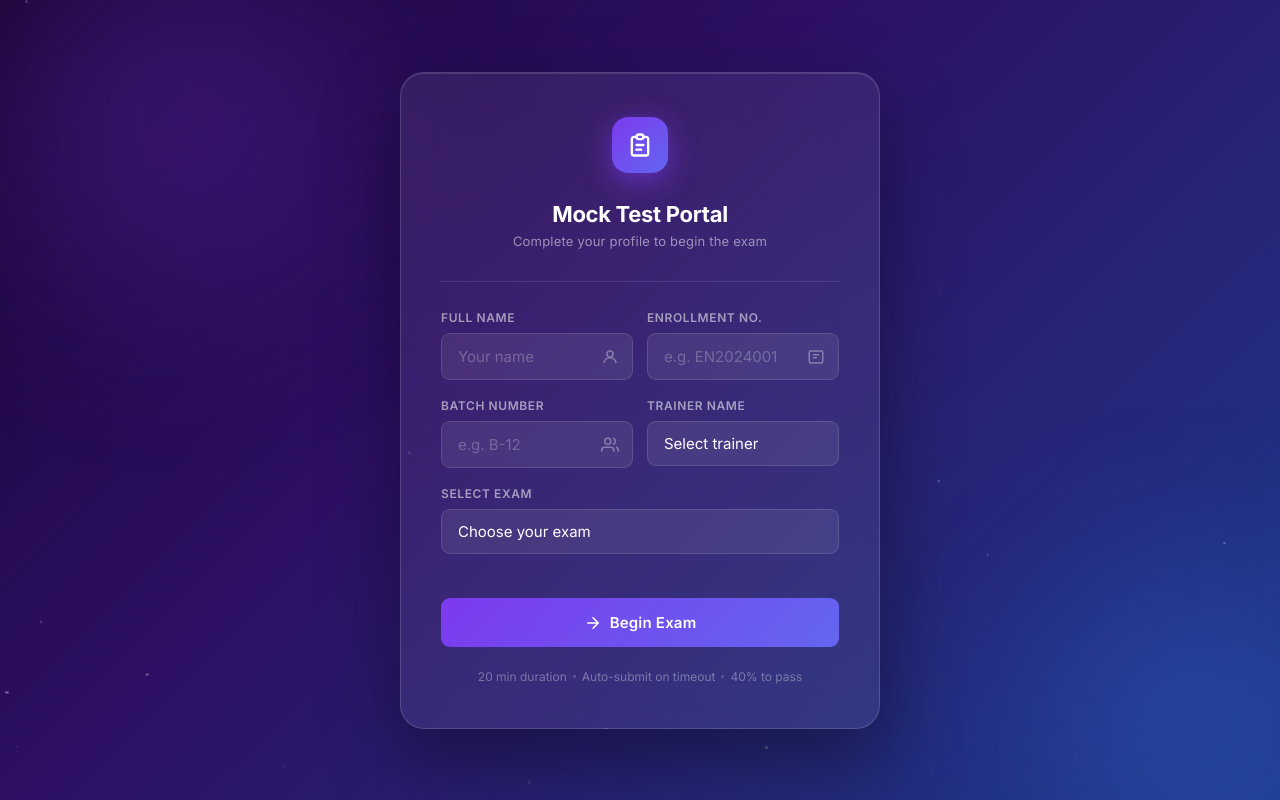
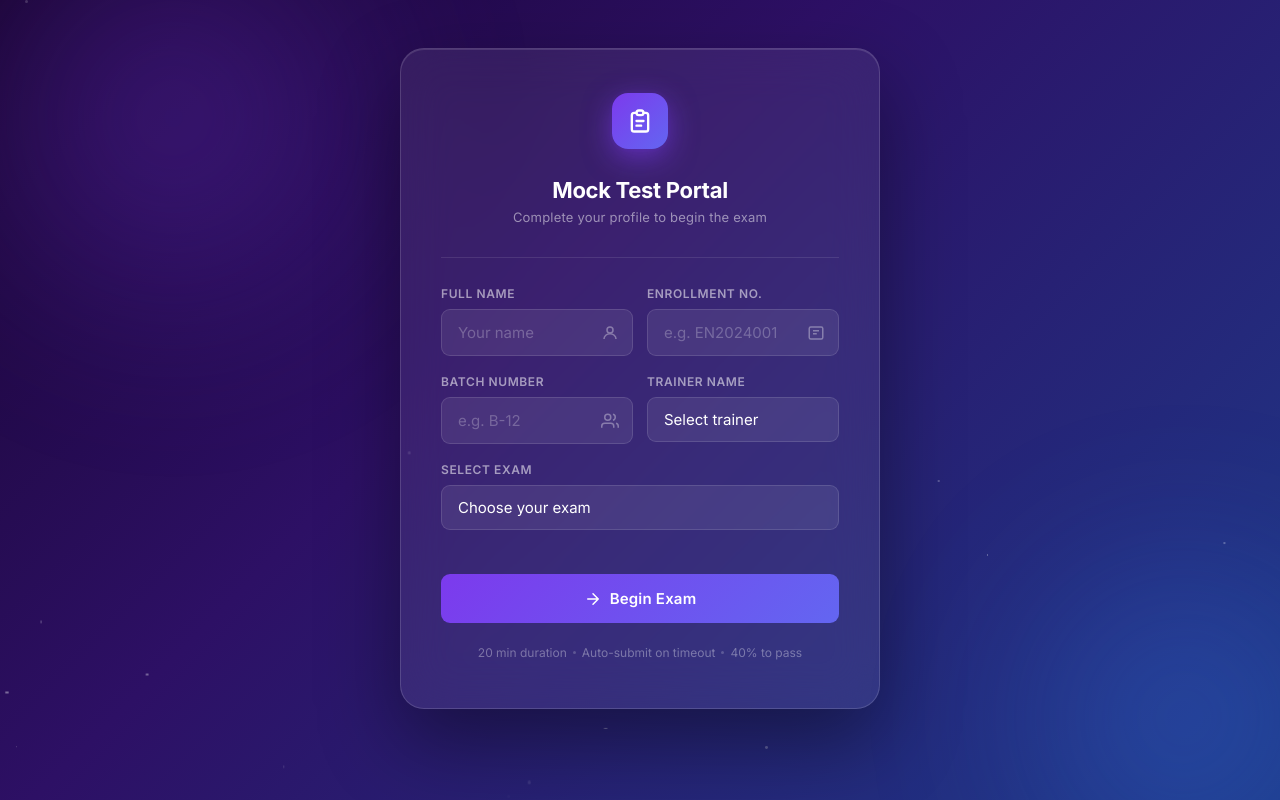
Before and after one commit to KHITOLIA/mock_test, a Flask app: page / in a window 1280 px wide. Run offline with Flask 3, Linux system fonts and the light colour scheme; parts of the project's set-up code (start-up, migrations or seed data) failed here and were passed over.

Commit message:
Update home.html

```diff
--- a/templates/home.html
+++ b/templates/home.html
@@ -37,11 +37,12 @@
     font-family: 'Inter', sans-serif;
     background: linear-gradient(135deg, #1a0533 0%, #2d1065 40%, #1e3a8a 100%);
     display: flex;
-    align-items: center;
+    align-items: flex-start;
     justify-content: center;
-    padding: 24px;
+    padding: 48px 24px 64px;
     position: relative;
-    overflow: hidden;
+    overflow-x: hidden;
+    overflow-y: auto;
   }
 
   /* Animated orbs */
@@ -256,6 +257,7 @@
     align-items: center;
     justify-content: center;
     margin-top: 22px;
+    padding-bottom: 4px;
   }
   .info-strip span { font-size: 12px; color: rgba(255,255,255,0.35); }
   .dot { width: 3px; height: 3px; background: rgba(255,255,255,0.2); border-radius: 50%; }
```
